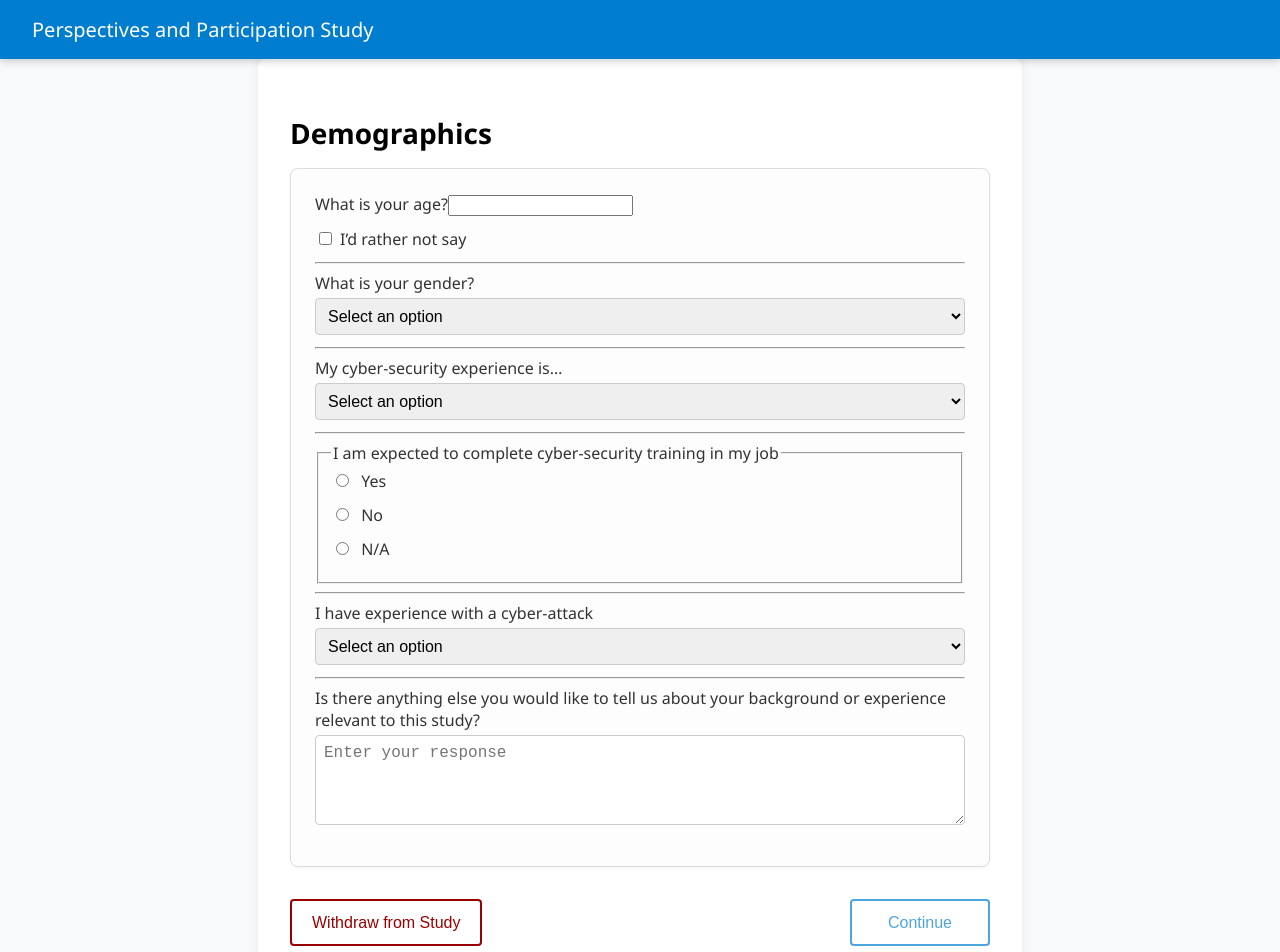
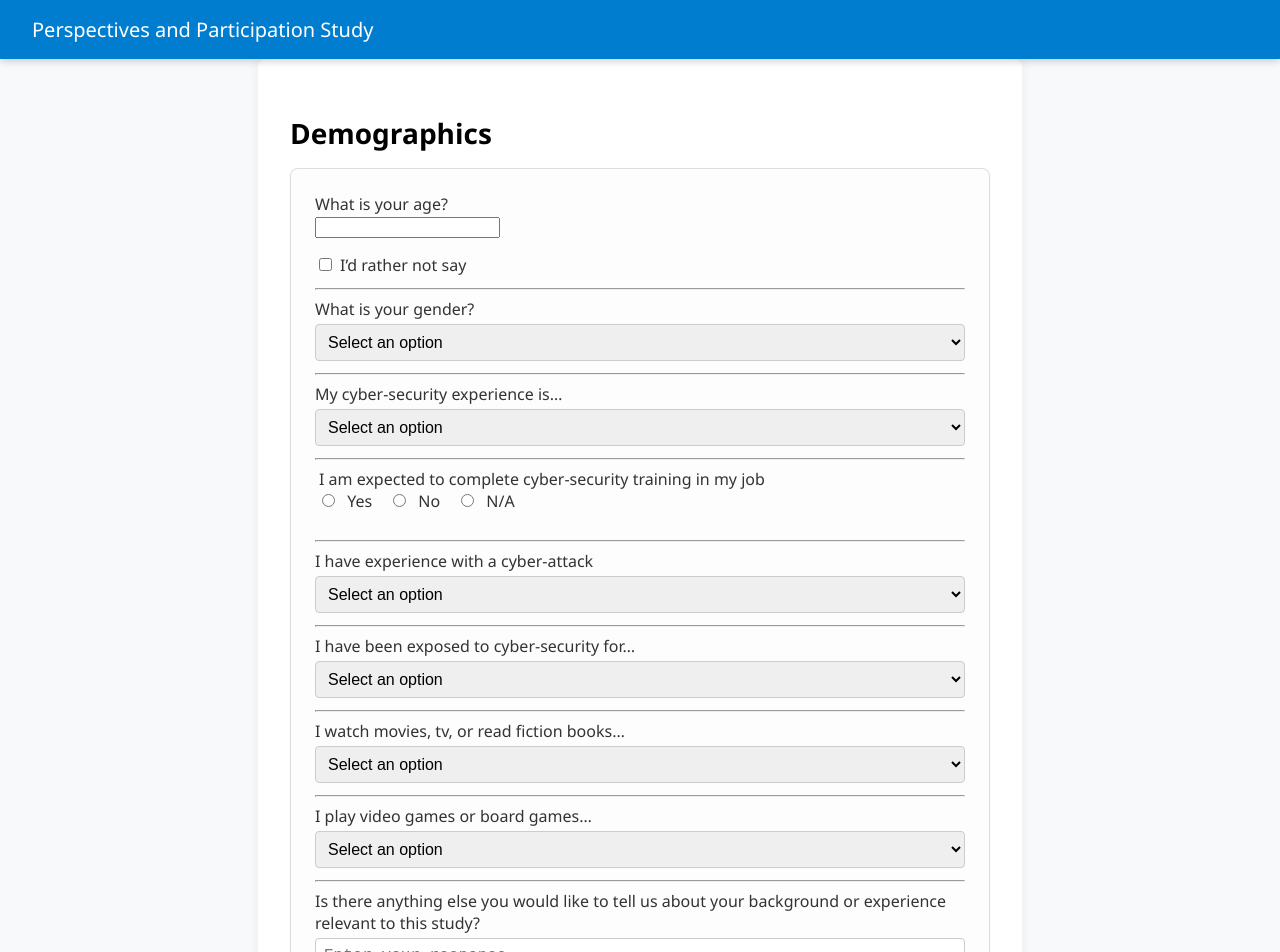
Before and after one commit to sipavitt/perspectives-participation-study, a React (Create React App) app in the folder client/: page /demographics in a window 1280 px wide. Shown: the top 952 px of the page. Built offline with nearby package versions, Linux system fonts and the light colour scheme.

Commit message:
Update DemographicsForm.jsx

```diff
--- a/client/src/components/DemographicsForm.jsx
+++ b/client/src/components/DemographicsForm.jsx
@@ -12,6 +12,9 @@ const DemographicsForm = () => {
     experience: '',
     expectedTraining: '',
     priorAttack: '',
+    exposureDuration: '',
+    fictionEngagement: '',
+    gamingEngagement: '',
     openText: ''
   });
 
@@ -43,8 +46,8 @@ const DemographicsForm = () => {
     <div className="container">
       <h2>Demographics</h2>
       <div className="survey-section">
-        <label>
-          What is your age?
+        <label style={{ display: 'block', marginBottom: '1rem' }}>
+          What is your age?<br />
           <input
             type="number"
             name="age"
@@ -88,11 +91,13 @@ const DemographicsForm = () => {
         </label>
         <hr />
 
-        <fieldset>
+        <fieldset style={{ border: 'none', padding: 0, marginBottom: '1rem' }}>
           <legend>I am expected to complete cyber-security training in my job</legend>
-          <label><input type="radio" name="expectedTraining" value="Yes" onChange={handleChange} /> Yes</label>
-          <label><input type="radio" name="expectedTraining" value="No" onChange={handleChange} /> No</label>
-          <label><input type="radio" name="expectedTraining" value="N/A" onChange={handleChange} /> N/A</label>
+          <div style={{ display: 'flex', gap: '1rem' }}>
+            <label><input type="radio" name="expectedTraining" value="Yes" onChange={handleChange} /> Yes</label>
+            <label><input type="radio" name="expectedTraining" value="No" onChange={handleChange} /> No</label>
+            <label><input type="radio" name="expectedTraining" value="N/A" onChange={handleChange} /> N/A</label>
+          </div>
         </fieldset>
         <hr />
 
@@ -105,6 +110,45 @@ const DemographicsForm = () => {
             <option value="Employer attacked">My employer was attacked</option>
             <option value="Involved in response">I was involved in the response to an attack in my organisation</option>
             <option value="Prefer not to say">I’d rather not say</option>
+          </select>
+        </label>
+        <hr />
+
+        <label>
+          I have been exposed to cyber-security for…
+          <select name="exposureDuration" value={form.exposureDuration} onChange={handleChange}>
+            <option value="">Select an option</option>
+            <option value="0 years">0 years</option>
+            <option value="1-2 years">1–2 years</option>
+            <option value="3-5 years">3–5 years</option>
+            <option value="5-10 years">5–10 years</option>
+            <option value="11+ years">11+ years</option>
+          </select>
+        </label>
+        <hr />
+
+        <label>
+          I watch movies, tv, or read fiction books…
+          <select name="fictionEngagement" value={form.fictionEngagement} onChange={handleChange}>
+            <option value="">Select an option</option>
+            <option value="Never">Never</option>
+            <option value="Rarely">Rarely</option>
+            <option value="Sometimes">Sometimes</option>
+            <option value="Often">Often</option>
+            <option value="Enthusiast">Enthusiast</option>
+          </select>
+        </label>
+        <hr />
+
+        <label>
+          I play video games or board games…
+          <select name="gamingEngagement" value={form.gamingEngagement} onChange={handleChange}>
+            <option value="">Select an option</option>
+            <option value="Never">Never</option>
+            <option value="Rarely">Rarely</option>
+            <option value="Sometimes">Sometimes</option>
+            <option value="Often">Often</option>
+            <option value="Avid gamer">Avid gamer</option>
           </select>
         </label>
         <hr />
```
